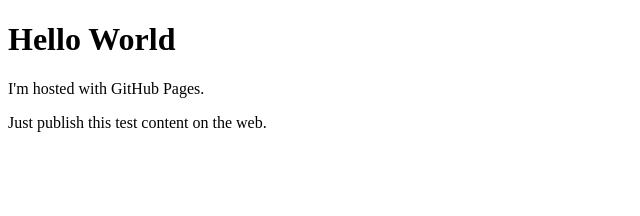
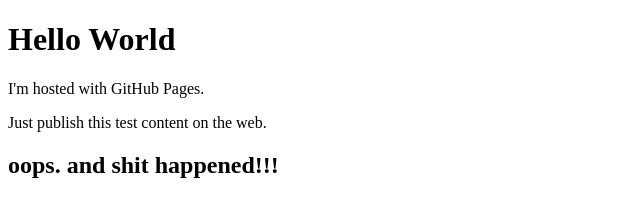
Before and after one commit to hieronymus2016/hieronymus2016.github.io, a plain HTML site: page index.html in a window 1280 px wide. Shown: the whole page, without its empty margins (0-640 px from the left). Drawn offline with Linux system fonts and the light colour scheme.

Commit message:
Update index.html

```diff
--- a/index.html
+++ b/index.html
@@ -4,5 +4,7 @@
 <h1>Hello World</h1>
 <p>I'm hosted with GitHub Pages.</p>
 Just publish this test content on the web.
+
+<h2> oops. and shit happened!!!</h2>
 </body>
 </html>
```
